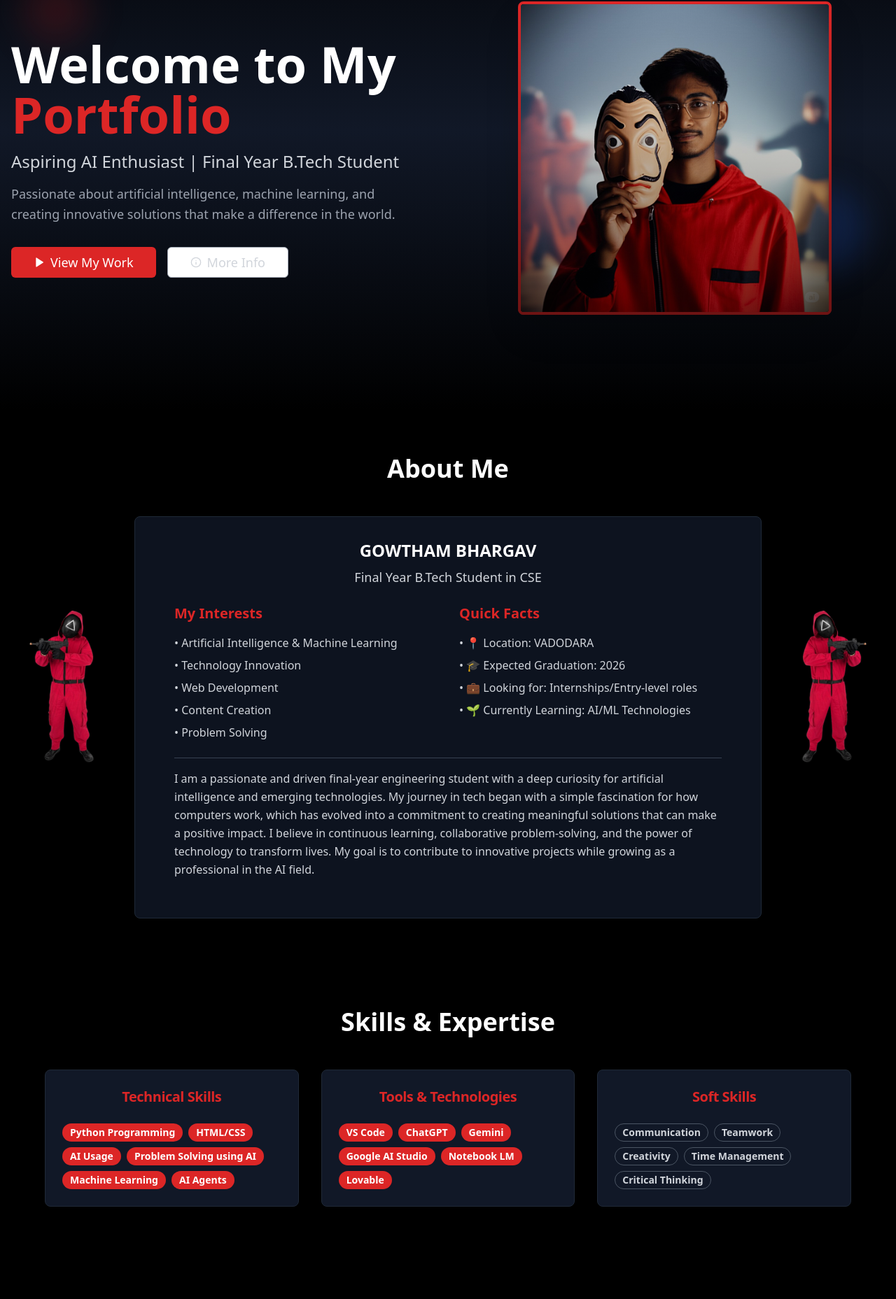
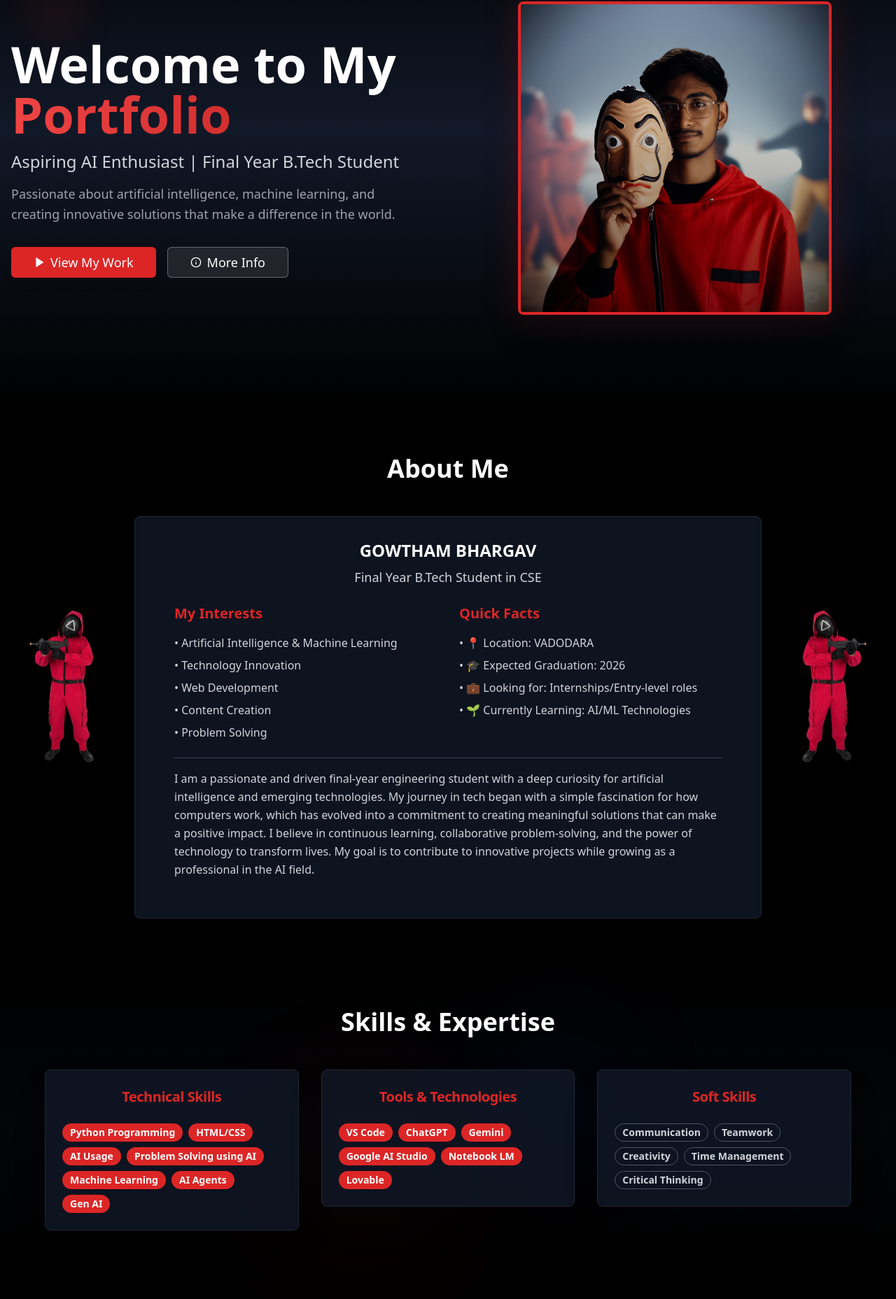
Before and after one commit to GOWTHAMBHARGAV08/unspoken-campus-echoes, a React (Vite) app: page / in a window 1280 px wide. Shown: the part 214-2071 px from the top of the page at 70% size. Built offline with nearby package versions, Linux system fonts and the light colour scheme.

Commit message:
Refactor: Improve UI and add GenAI
- Enhanced the UI for a more cinematic feel.
- Added "Gen AI" to the technical skills section.
- Modified the "More Info" button to be white and transparent.
- Removed the "My Projects" section.

```diff
--- a/src/components/portfolio/Header.tsx
+++ b/src/components/portfolio/Header.tsx
@@ -1,3 +1,4 @@
+
 import React, { useState } from 'react';
 import { motion, useScroll, useTransform } from 'framer-motion';
 import { Menu, X, Play, Info } from 'lucide-react';
@@ -16,7 +17,6 @@ const Header = () => {
     { name: 'Home', href: '#home' },
     { name: 'About', href: '#about' },
     { name: 'Skills', href: '#skills' },
-    { name: 'Projects', href: '#projects' },
     { name: 'Resume', href: '#resume' },
     { name: 'Achievements', href: '#achievements' },
     { name: 'Blog', href: '#blog' },
@@ -106,11 +106,53 @@ const Header = () => {
         </nav>
       </motion.header>
 
-      {/* Netflix-style Hero Section */}
-      <section id="home" className="relative min-h-screen flex items-center bg-gradient-to-b from-black via-gray-900 to-black">
+      {/* Cinematic Hero Section */}
+      <section id="home" className="relative min-h-screen flex items-center bg-gradient-to-b from-black via-gray-900 to-black overflow-hidden">
+        {/* Enhanced cinematic background effects */}
         <motion.div
           className="absolute inset-0 bg-gradient-to-r from-black/80 via-transparent to-black/80"
           style={{ y, opacity }}
+        />
+
+        {/* Floating particles effect */}
+        <motion.div
+          className="absolute top-1/4 left-10 w-20 h-20 bg-red-600/20 rounded-full blur-xl"
+          animate={{
+            y: [0, -20, 0],
+            scale: [1, 1.2, 1],
+            opacity: [0.3, 0.6, 0.3]
+          }}
+          transition={{
+            duration: 4,
+            repeat: Infinity,
+            ease: "easeInOut"
+          }}
+        />
+        <motion.div
+          className="absolute bottom-1/4 right-10 w-32 h-32 bg-blue-600/20 rounded-full blur-xl"
+          animate={{
+            y: [0, 20, 0],
+            scale: [1, 0.8, 1],
+            opacity: [0.2, 0.5, 0.2]
+          }}
+          transition={{
+            duration: 6,
+            repeat: Infinity,
+            ease: "easeInOut"
+          }}
+        />
+        <motion.div
+          className="absolute top-1/3 right-1/4 w-16 h-16 bg-purple-600/20 rounded-full blur-xl"
+          animate={{
+            x: [0, 30, 0],
+            y: [0, -15, 0],
+            opacity: [0.2, 0.4, 0.2]
+          }}
+          transition={{
+            duration: 5,
+            repeat: Infinity,
+            ease: "easeInOut"
+          }}
         />
 
         <div className="container mx-auto px-4 pt-20 relative z-10">
@@ -131,7 +173,7 @@ const Header = () => {
                 >
                   Welcome to My
                   <motion.span
-                    className="text-red-600 block"
+                    className="text-red-600 block bg-gradient-to-r from-red-500 to-red-700 bg-clip-text text-transparent"
                     initial={{ opacity: 0, scale: 0.8 }}
                     animate={{ opacity: 1, scale: 1 }}
                     transition={{ duration: 0.8, delay: 0.7 }}
@@ -171,7 +213,7 @@ const Header = () => {
                   <Button
                     size="lg"
                     onClick={() => scrollToSection('#about')}
-                    className="bg-red-600 hover:bg-red-700 text-white text-lg px-8 py-4 rounded-md flex items-center gap-2"
+                    className="bg-red-600 hover:bg-red-700 text-white text-lg px-8 py-4 rounded-md flex items-center gap-2 shadow-lg hover:shadow-xl transition-all duration-300"
                   >
                     <Play size={20} fill="white" />
                     View My Work
@@ -185,7 +227,7 @@ const Header = () => {
                     variant="outline"
                     size="lg"
                     onClick={() => scrollToSection('#contact')}
-                    className="border-gray-400 text-gray-300 hover:bg-gray-800 hover:text-white text-lg px-8 py-4 flex items-center gap-2"
+                    className="border-white/30 bg-white/10 backdrop-blur-sm text-white hover:bg-white/20 hover:border-white/50 text-lg px-8 py-4 flex items-center gap-2 transition-all duration-300"
                   >
                     <Info size={20} />
                     More Info
@@ -194,7 +236,7 @@ const Header = () => {
               </motion.div>
             </motion.div>
 
-            {/* Right side - Single Profile Image */}
+            {/* Right side - Profile Image */}
             <motion.div
               className="relative"
               initial={{ opacity: 0, x: 100 }}
@@ -207,7 +249,7 @@ const Header = () => {
                   whileHover={{ scale: 1.05 }}
                   transition={{ type: "spring", stiffness: 300, damping: 10 }}
                 >
-                  <div className="aspect-square rounded-lg overflow-hidden shadow-2xl border-4 border-red-600">
+                  <div className="aspect-square rounded-lg overflow-hidden shadow-2xl border-4 border-red-600 relative">
                     <motion.img
                       src="/lovable-uploads/6c35532a-9a9c-409c-a062-bcf2bdac6992.png"
                       alt="Gowtham Bhargav"
@@ -215,39 +257,15 @@ const Header = () => {
                       whileHover={{ scale: 1.1 }}
                       transition={{ duration: 0.5 }}
                     />
+                    <div className="absolute inset-0 bg-gradient-to-t from-black/50 to-transparent"></div>
                   </div>
-                  <div className="absolute inset-0 bg-gradient-to-t from-black/50 to-transparent rounded-lg"></div>
+                  {/* Glow effect */}
+                  <div className="absolute inset-0 bg-red-600/20 rounded-lg blur-xl -z-10"></div>
                 </motion.div>
               </div>
             </motion.div>
           </div>
         </div>
-
-        {/* Animated floating elements */}
-        <motion.div
-          className="absolute top-1/4 left-10 w-20 h-20 bg-red-600/20 rounded-full blur-xl"
-          animate={{
-            y: [0, -20, 0],
-            scale: [1, 1.2, 1]
-          }}
-          transition={{
-            duration: 4,
-            repeat: Infinity,
-            ease: "easeInOut"
-          }}
-        />
-        <motion.div
-          className="absolute bottom-1/4 right-10 w-32 h-32 bg-blue-600/20 rounded-full blur-xl"
-          animate={{
-            y: [0, 20, 0],
-            scale: [1, 0.8, 1]
-          }}
-          transition={{
-            duration: 6,
-            repeat: Infinity,
-            ease: "easeInOut"
-          }}
-        />
       </section>
     </>
   );
--- a/src/components/portfolio/Skills.tsx
+++ b/src/components/portfolio/Skills.tsx
@@ -2,11 +2,12 @@
 import React from 'react';
 import { Card, CardContent, CardHeader, CardTitle } from '@/components/ui/card';
 import { Badge } from '@/components/ui/badge';
+import { motion } from 'framer-motion';
 
 const Skills = () => {
   const technicalSkills = [
     'Python Programming', 'HTML/CSS', 'AI Usage', 'Problem Solving using AI',
-    'Machine Learning', 'AI Agents'
+    'Machine Learning', 'AI Agents', 'Gen AI'
   ];
 
   const tools = [
@@ -18,61 +19,115 @@ const Skills = () => {
   ];
 
   return (
-    <section id="skills" className="py-16 px-4 bg-black">
-      <div className="container mx-auto">
+    <section id="skills" className="py-16 px-4 bg-black relative">
+      {/* Cinematic background effects */}
+      <div className="absolute inset-0 bg-gradient-to-b from-black via-gray-900/20 to-black"></div>
+      <motion.div
+        className="absolute top-1/4 left-1/4 w-96 h-96 bg-red-600/10 rounded-full blur-3xl"
+        animate={{
+          scale: [1, 1.2, 1],
+          opacity: [0.3, 0.5, 0.3]
+        }}
+        transition={{
+          duration: 8,
+          repeat: Infinity,
+          ease: "easeInOut"
+        }}
+      />
+      <motion.div
+        className="absolute bottom-1/4 right-1/4 w-80 h-80 bg-blue-600/10 rounded-full blur-3xl"
+        animate={{
+          scale: [1, 0.8, 1],
+          opacity: [0.2, 0.4, 0.2]
+        }}
+        transition={{
+          duration: 6,
+          repeat: Infinity,
+          ease: "easeInOut"
+        }}
+      />
+
+      <div className="container mx-auto relative z-10">
         <div className="max-w-6xl mx-auto">
-          <h2 className="text-3xl md:text-4xl font-bold text-center mb-12 text-white">
+          <motion.h2
+            className="text-3xl md:text-4xl font-bold text-center mb-12 text-white"
+            initial={{ opacity: 0, y: 30 }}
+            whileInView={{ opacity: 1, y: 0 }}
+            transition={{ duration: 0.8 }}
+            viewport={{ once: true }}
+          >
             Skills & Expertise
-          </h2>
+          </motion.h2>
 
           <div className="grid md:grid-cols-3 gap-8">
             {/* Technical Skills */}
-            <Card className="shadow-lg bg-gray-900 border-gray-800">
+            <motion.div
+              initial={{ opacity: 0, x: -50 }}
+              whileInView={{ opacity: 1, x: 0 }}
+              transition={{ duration: 0.6, delay: 0.1 }}
+              viewport={{ once: true }}
+            >
+              <Card className="shadow-2xl bg-gray-900/80 border-gray-800 backdrop-blur-sm hover:bg-gray-900/90 transition-all duration-300">
                 <CardHeader>
                   <CardTitle className="text-xl text-center text-red-600">Technical Skills</CardTitle>
                 </CardHeader>
                 <CardContent>
                   <div className="flex flex-wrap gap-2">
                     {technicalSkills.map((skill) => (
-                    <Badge key={skill} className="text-sm bg-red-600 hover:bg-red-700 text-white">
+                      <Badge key={skill} className="text-sm bg-red-600 hover:bg-red-700 text-white transition-all duration-200 hover:scale-105">
                         {skill}
                       </Badge>
                     ))}
                   </div>
                 </CardContent>
               </Card>
+            </motion.div>
 
             {/* Tools & Technologies */}
-            <Card className="shadow-lg bg-gray-900 border-gray-800">
+            <motion.div
+              initial={{ opacity: 0, y: 50 }}
+              whileInView={{ opacity: 1, y: 0 }}
+              transition={{ duration: 0.6, delay: 0.2 }}
+              viewport={{ once: true }}
+            >
+              <Card className="shadow-2xl bg-gray-900/80 border-gray-800 backdrop-blur-sm hover:bg-gray-900/90 transition-all duration-300">
                 <CardHeader>
                   <CardTitle className="text-xl text-center text-red-600">Tools & Technologies</CardTitle>
                 </CardHeader>
                 <CardContent>
                   <div className="flex flex-wrap gap-2">
                     {tools.map((tool) => (
-                    <Badge key={tool} className="text-sm bg-red-600 hover:bg-red-700 text-white">
+                      <Badge key={tool} className="text-sm bg-red-600 hover:bg-red-700 text-white transition-all duration-200 hover:scale-105">
                         {tool}
                       </Badge>
                     ))}
                   </div>
                 </CardContent>
               </Card>
+            </motion.div>
 
             {/* Soft Skills */}
-            <Card className="shadow-lg bg-gray-900 border-gray-800">
+            <motion.div
+              initial={{ opacity: 0, x: 50 }}
+              whileInView={{ opacity: 1, x: 0 }}
+              transition={{ duration: 0.6, delay: 0.3 }}
+              viewport={{ once: true }}
+            >
+              <Card className="shadow-2xl bg-gray-900/80 border-gray-800 backdrop-blur-sm hover:bg-gray-900/90 transition-all duration-300">
                 <CardHeader>
                   <CardTitle className="text-xl text-center text-red-600">Soft Skills</CardTitle>
                 </CardHeader>
                 <CardContent>
                   <div className="flex flex-wrap gap-2">
                     {softSkills.map((skill) => (
-                    <Badge key={skill} variant="outline" className="text-sm border-gray-600 text-gray-300 hover:bg-gray-800">
+                      <Badge key={skill} variant="outline" className="text-sm border-gray-600 text-gray-300 hover:bg-gray-800 transition-all duration-200 hover:scale-105">
                         {skill}
                       </Badge>
                     ))}
                   </div>
                 </CardContent>
               </Card>
+            </motion.div>
           </div>
         </div>
       </div>
```
Also changed, not shown: src/components/Portfolio.tsx (+0 -10 lines). Lines whose indentation alone changed are shown as unchanged.
